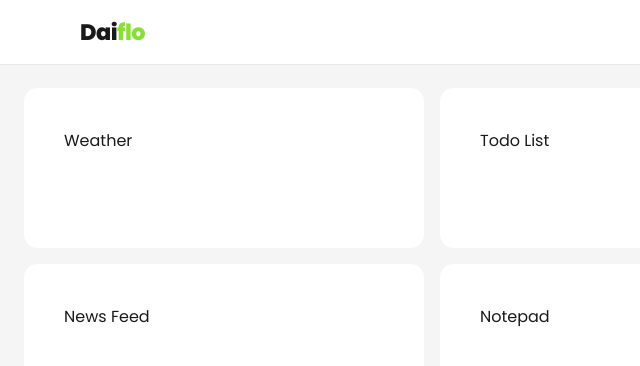
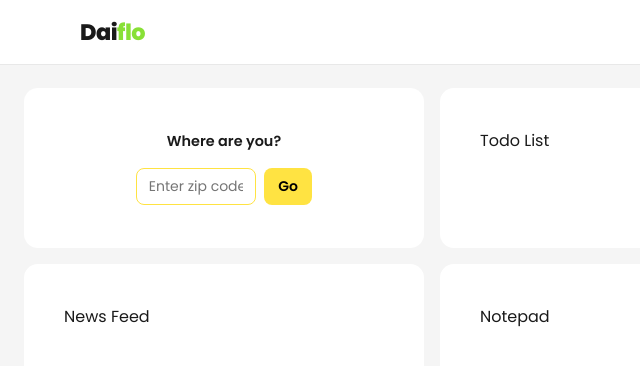
Before and after one commit to nicoleesposito/daiflo-dashboard, a React (Vite) app: page / in a window 1280 px wide. Both pictures are taken after a click on the button "Open Dashboard". Shown: the top 366 px of the page, without its empty margins (0-640 px from the left). Built offline with nearby package versions, Linux system fonts and the light colour scheme; no server answers.

Commit message:
Add Weather widget with zip code and unit toggle

```diff
--- /dev/null
+++ b/src/components/widgets/Weather/Weather.css
@@ -0,0 +1,133 @@
+.weather {
+  height: 100%;
+  display: flex;
+  flex-direction: column;
+  align-items: center;
+  justify-content: center;
+  text-align: center;
+  gap: 0.25rem;
+}
+
+/* ── Setup state ── */
+.weather--setup {
+  gap: 1rem;
+}
+
+.weather__prompt {
+  font-size: 0.9rem;
+  font-weight: 600;
+  color: #1a1a1a;
+}
+
+.weather__form {
+  display: flex;
+  gap: 0.5rem;
+}
+
+.weather__input {
+  font-family: inherit;
+  font-size: 0.875rem;
+  padding: 0.45rem 0.75rem;
+  border: 1.5px solid #e8e8e8;
+  border-radius: 8px;
+  outline: none;
+  width: 120px;
+  transition: border-color 0.2s;
+}
+
+.weather__input:focus {
+  border-color: #ffe342;
+}
+
+.weather__submit {
+  font-family: inherit;
+  font-size: 0.875rem;
+  font-weight: 600;
+  padding: 0.45rem 0.9rem;
+  background: #ffe342;
+  border: none;
+  border-radius: 8px;
+  cursor: pointer;
+  transition: background 0.2s;
+}
+
+.weather__submit:hover {
+  background: #88e036;
+}
+
+/* ── Loading / error states ── */
+.weather--state {
+  font-size: 0.875rem;
+  color: #aaa;
+  font-weight: 500;
+}
+
+.weather--error p {
+  color: #e05555;
+  font-size: 0.825rem;
+}
+
+/* ── Weather display ── */
+.weather__city {
+  font-size: 0.8rem;
+  font-weight: 600;
+  color: #888;
+  text-transform: uppercase;
+  letter-spacing: 0.5px;
+}
+
+.weather__main {
+  display: flex;
+  align-items: center;
+  gap: 0.25rem;
+}
+
+.weather__icon {
+  width: 60px;
+  height: 60px;
+}
+
+.weather__temp {
+  font-size: 2rem;
+  font-weight: 800;
+  color: #1a1a1a;
+  line-height: 1;
+}
+
+.weather__desc {
+  font-size: 0.8rem;
+  color: #888;
+  text-transform: capitalize;
+}
+
+.weather__unit-toggle {
+  display: flex;
+  align-items: center;
+  gap: 0.25rem;
+  margin-top: 0.25rem;
+}
+
+.weather__unit-btn {
+  font-family: inherit;
+  font-size: 0.75rem;
+  font-weight: 600;
+  color: #bbb;
+  background: none;
+  border: none;
+  cursor: pointer;
+  padding: 0;
+  transition: color 0.15s;
+}
+
+.weather__unit-btn:hover {
+  color: #888;
+}
+
+.weather__unit-btn--active {
+  color: #1a1a1a;
+}
+
+.weather__unit-sep {
+  font-size: 0.7rem;
+  color: #ddd;
+}
--- a/src/components/widgets/Weather/Weather.jsx
+++ b/src/components/widgets/Weather/Weather.jsx
@@ -1,5 +1,125 @@
+import { useState, useEffect } from 'react'
+import { fetchWeatherByZip } from '../../../services/weatherApi'
+import './Weather.css'
+
+const STORAGE_KEY = 'daiflo_zip'
+const UNIT_KEY    = 'daiflo_temp_unit'
+
+function toC(f) { return Math.round((f - 32) * 5 / 9) }
+
 function Weather() {
-  return <div className="widget weather-widget">Weather</div>
+  const [zip, setZip] = useState(() => localStorage.getItem(STORAGE_KEY) || '')
+  const [input, setInput] = useState('')
+  const [weather, setWeather] = useState(null)
+  const [loading, setLoading] = useState(false)
+  const [error, setError] = useState(null)
+  const [unit, setUnit] = useState(() => localStorage.getItem(UNIT_KEY) || 'F')
+
+  function toggleUnit() {
+    const next = unit === 'F' ? 'C' : 'F'
+    localStorage.setItem(UNIT_KEY, next)
+    setUnit(next)
+  }
+
+  useEffect(() => {
+    if (!zip) return
+    let cancelled = false
+
+    async function load() {
+      setLoading(true)
+      setError(null)
+      try {
+        const data = await fetchWeatherByZip(zip)
+        if (!cancelled) setWeather(data)
+      } catch (err) {
+        if (!cancelled) setError(err.message || 'Could not load weather.')
+      } finally {
+        if (!cancelled) setLoading(false)
+      }
+    }
+
+    load()
+    return () => { cancelled = true }
+  }, [zip])
+
+  function handleSubmit(e) {
+    e.preventDefault()
+    const trimmed = input.trim()
+    if (!trimmed) return
+    localStorage.setItem(STORAGE_KEY, trimmed)
+    setZip(trimmed)
+    setInput('')
+  }
+
+  if (!zip) {
+    return (
+      <div className="weather weather--setup">
+        <p className="weather__prompt">Where are you?</p>
+        <form className="weather__form" onSubmit={handleSubmit}>
+          <input
+            className="weather__input"
+            type="text"
+            placeholder="Enter zip code"
+            value={input}
+            onChange={(e) => setInput(e.target.value)}
+            maxLength={10}
+            autoFocus
+          />
+          <button className="weather__submit" type="submit">Go</button>
+        </form>
+      </div>
+    )
+  }
+
+  if (loading) {
+    return <div className="weather weather--state">Loading...</div>
+  }
+
+  if (error) {
+    return (
+      <div className="weather weather--state weather--error">
+        <p>{error}</p>
+      </div>
+    )
+  }
+
+  if (!weather) return null
+
+  const { name, main, weather: conditions } = weather
+  const { icon, description } = conditions[0]
+  const displayTemp = unit === 'F' ? Math.round(main.temp) : toC(main.temp)
+
+  return (
+    <div className="weather">
+      <p className="weather__city">{name}</p>
+      <div className="weather__main">
+        <img
+          className="weather__icon"
+          src={`https://openweathermap.org/img/wn/${icon}@2x.png`}
+          alt={description}
+        />
+        <p className="weather__temp">{displayTemp}°{unit}</p>
+      </div>
+      <p className="weather__desc">{description}</p>
+      <div className="weather__unit-toggle">
+        <button
+          className={`weather__unit-btn${unit === 'F' ? ' weather__unit-btn--active' : ''}`}
+          onClick={toggleUnit}
+          aria-pressed={unit === 'F'}
+        >
+          °F
+        </button>
+        <span className="weather__unit-sep">|</span>
+        <button
+          className={`weather__unit-btn${unit === 'C' ? ' weather__unit-btn--active' : ''}`}
+          onClick={toggleUnit}
+          aria-pressed={unit === 'C'}
+        >
+          °C
+        </button>
+      </div>
+    </div>
+  )
 }
 
 export default Weather
--- a/src/services/weatherApi.js
+++ b/src/services/weatherApi.js
@@ -1,5 +1,12 @@
-// Weather API service (e.g. OpenWeatherMap)
+const API_KEY = import.meta.env.VITE_WEATHER_API_KEY
 
-export async function fetchWeather(city) {
-  throw new Error('weatherApi: not implemented')
+export async function fetchWeatherByZip(zip) {
+  const res = await fetch(
+    `https://api.openweathermap.org/data/2.5/weather?zip=${zip},us&appid=${API_KEY}&units=imperial`
+  )
+  if (!res.ok) {
+    const body = await res.json().catch(() => ({}))
+    throw new Error(body.message || `HTTP ${res.status}`)
+  }
+  return res.json()
 }
```
